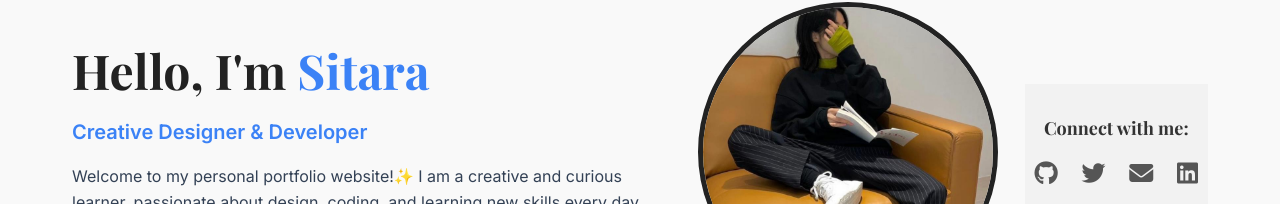
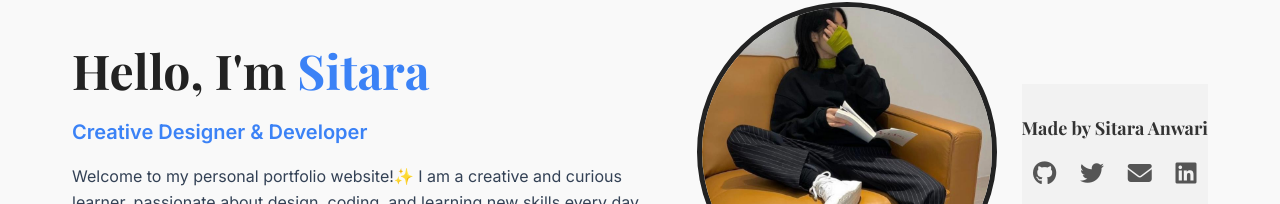
Before and after one commit to sitaranastaran/Personal-Portfolio-Website, a plain HTML site: page index.html in a window 1280 px wide. Shown: the part 168-372 px from the top of the page. Drawn offline with nearby package versions, Linux system fonts and the light colour scheme.

Commit message:
Update index.html

```diff
--- a/index.html
+++ b/index.html
@@ -36,7 +36,7 @@
             <img src="images/profile.jpg.jpg" alt="mee">
         </div>
         <footer class="social-footer">
-            <p>Connect with me:</p>
+            <p>Made by Sitara Anwari</p>
             <div class="social-icons">
                 <a href="https://github.com/sitaranastaran" target="_blank"><i class="fab fa-github"></i></a>
                 <a href="https://x.com/sitara_nastaran" target="_blank"><i class="fab fa-twitter"></i></a>
```
